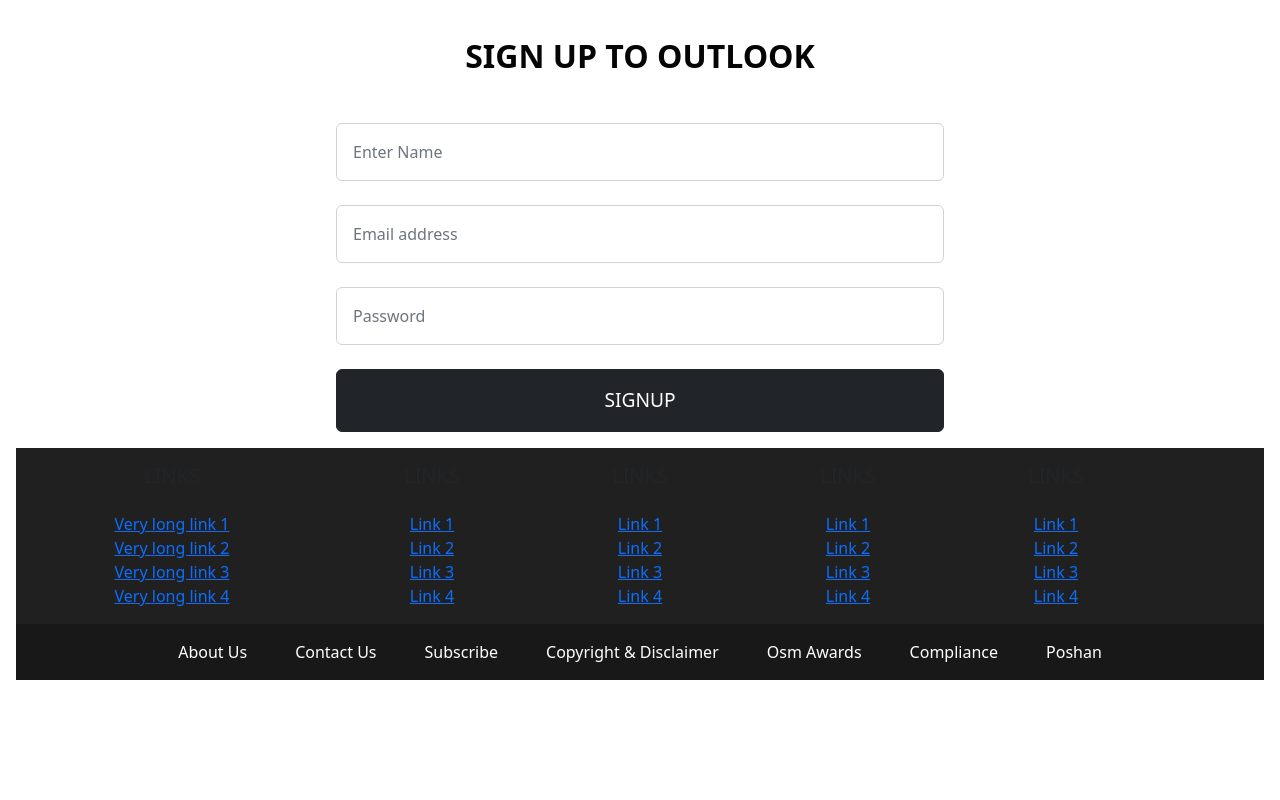
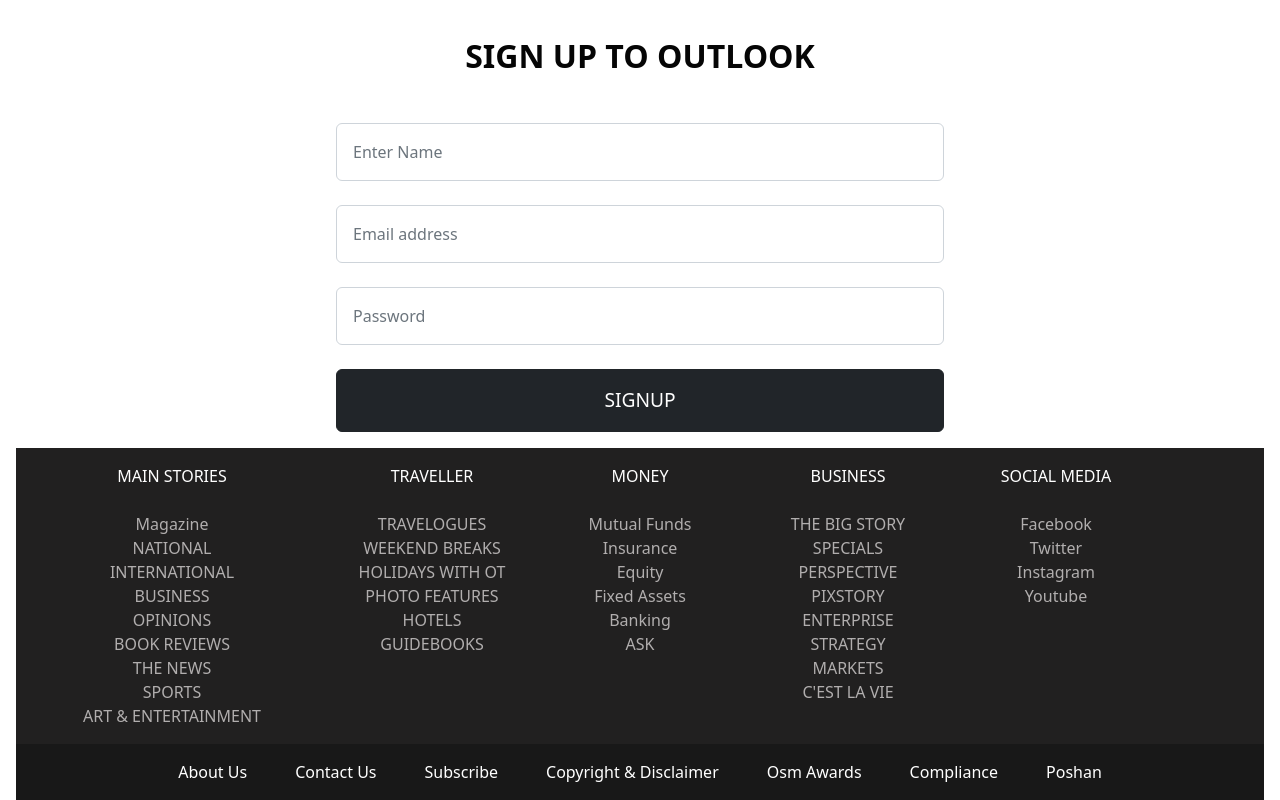
Before and after one commit to Madhukesh06/Outlook-India-NEWS-Website, a React (Vite) app: page /signup in a window 1280 px wide. Shown: the part 764-1564 px from the top of the page. Before the commit the page ends 1460 px from the top, so only its background shows below. Built offline with nearby package versions, Linux system fonts and the light colour scheme.

Commit message:
Home-page created

```diff
--- a/src/App.css
+++ b/src/App.css
@@ -32,11 +32,11 @@
   }
 }
 
-/* @media (prefers-reduced-motion: no-preference) {
+@media (prefers-reduced-motion: no-preference) {
   a:nth-of-type(2) .logo {
     animation: logo-spin infinite 20s linear;
   }
-} */
+}
 
 .card {
   padding: 2em;
@@ -45,3 +45,9 @@
 .read-the-docs {
   color: #888;
 }
+
+a{
+    /* font-style: none; */
+    text-decoration: none;
+    color: #B1AEAE;
+}
--- a/src/App.jsx
+++ b/src/App.jsx
@@ -3,11 +3,14 @@
 import Navbar from './Components/Navbar'
 import Signup_page from './Components/Signup_page'
 import Footer from './Components/Footer'
+import Homepage from './Components/Homepage'
 
-function App() {
+function App(props) {
+
   return (
     <div className="App">
       <Navbar />
+      <Homepage category={props.category} />
       <Footer />
     </div>
   )
--- a/src/Components/Footer.jsx
+++ b/src/Components/Footer.jsx
@@ -1,10 +1,12 @@
 import React from 'react'
 import Navbar from './Navbar'
 import { Link } from "react-router-dom";
+import '../App.css'
 export default function Footer() {
+
     return (
         <div>
-            <div class="relative-bottom">
+            <div className="relative-bottom"  >
                 {/* <!-- Footer --> */}
                 <footer style={{ backgroundColor: "#212020" }}>
 
@@ -18,20 +20,35 @@
                         <div className="col-md-3 ">
 
                             {/* <!-- Links --> */}
-                            <h5 className="font-weight-bold text-uppercase mt-3 mb-4">Links</h5>
+                            <p className="font-weight-bold text-uppercase mt-3 mb-4" style={{ color: "white" }}>Main Stories</p>
 
-                            <ul className="list-unstyled">
-                                <li>
-                                    <a href="#!">Very long link 1</a>
+                            <ul className="list-unstyled"  >
+                                <li >
+                                    <Link to="#!">Magazine</Link>
                                 </li>
                                 <li>
-                                    <a href="#!">Very long link 2</a>
+                                    <Link to="#!">NATIONAL</Link>
                                 </li>
                                 <li>
-                                    <a href="#!">Very long link 3</a>
+                                    <Link to="#!">INTERNATIONAL</Link>
                                 </li>
                                 <li>
-                                    <a href="#!">Very long link 4</a>
+                                    <Link to="#!">BUSINESS</Link>
+                                </li>
+                                <li>
+                                    <Link to="#!">OPINIONS</Link>
+                                </li>
+                                <li>
+                                    <Link to="#!">BOOK REVIEWS</Link>
+                                </li>
+                                <li>
+                                    <Link to="#!">THE NEWS</Link>
+                                </li>
+                                <li>
+                                    <Link to="#!">SPORTS</Link>
+                                </li>
+                                <li>
+                                    <Link to="#!">ART & ENTERTAINMENT</Link>
                                 </li>
                             </ul>
 
@@ -44,20 +61,26 @@
                         <div className="col-md-2 ">
 
                             {/* <!-- Links --> */}
-                            <h5 className="font-weight-bold text-uppercase mt-3 mb-4">Links</h5>
+                            <p className="font-weight-bold text-uppercase mt-3 mb-4" style={{ color: "white" }}>Traveller</p>
 
                             <ul className="list-unstyled">
                                 <li>
-                                    <a href="#!">Link 1</a>
+                                    <Link to="#!">TRAVELOGUES</Link>
                                 </li>
                                 <li>
-                                    <a href="#!">Link 2</a>
+                                    <Link to="#!">WEEKEND BREAKS</Link>
                                 </li>
                                 <li>
-                                    <a href="#!">Link 3</a>
+                                    <Link to="#!">HOLIDAYS WITH OT</Link>
                                 </li>
                                 <li>
-                                    <a href="#!">Link 4</a>
+                                    <Link to="#!">PHOTO FEATURES</Link>
+                                </li>
+                                <li>
+                                    <Link to="#!">HOTELS</Link>
+                                </li>
+                                <li>
+                                    <Link to="#!">GUIDEBOOKS</Link>
                                 </li>
                             </ul>
 
@@ -70,20 +93,27 @@
                         <div className="col-md-2 ">
 
                             {/* <!-- Links --> */}
-                            <h5 className="font-weight-bold text-uppercase mt-3 mb-4">Links</h5>
+                            <p className="font-weight-bold text-uppercase mt-3 mb-4" style={{ color: "white" }}>Money
+                            </p>
 
                             <ul className="list-unstyled">
                                 <li>
-                                    <a href="#!">Link 1</a>
+                                    <Link to="#!">Mutual Funds</Link>
                                 </li>
                                 <li>
-                                    <a href="#!">Link 2</a>
+                                    <Link to="#!">Insurance</Link>
                                 </li>
                                 <li>
-                                    <a href="#!">Link 3</a>
+                                    <Link to="#!">Equity</Link>
                                 </li>
                                 <li>
-                                    <a href="#!">Link 4</a>
+                                    <Link to="#!">Fixed Assets</Link>
+                                </li>
+                                <li>
+                                    <Link to="#!">Banking</Link>
+                                </li>
+                                <li>
+                                    <Link to="#!">ASK</Link>
                                 </li>
                             </ul>
 
@@ -96,20 +126,32 @@
                         <div className="col-md-2 ">
 
                             {/* <!-- Links --> */}
-                            <h5 className="font-weight-bold text-uppercase mt-3 mb-4">Links</h5>
+                            <p className="font-weight-bold text-uppercase mt-3 mb-4" style={{ color: "white" }}>Business</p>
 
                             <ul className="list-unstyled">
                                 <li>
-                                    <a href="#!">Link 1</a>
+                                    <Link to="#!">THE BIG STORY</Link>
                                 </li>
                                 <li>
-                                    <a href="#!">Link 2</a>
+                                    <Link to="#!">SPECIALS</Link>
                                 </li>
                                 <li>
-                                    <a href="#!">Link 3</a>
+                                    <Link to="#!">PERSPECTIVE</Link>
                                 </li>
                                 <li>
-                                    <a href="#!">Link 4</a>
+                                    <Link to="#!">PIXSTORY</Link>
+                                </li>
+                                <li>
+                                    <Link to="#!">ENTERPRISE</Link>
+                                </li>
+                                <li>
+                                    <Link to="#!">STRATEGY</Link>
+                                </li>
+                                <li>
+                                    <Link to="#!">MARKETS</Link>
+                                </li>
+                                <li>
+                                    <Link to="#!">C'EST LA VIE</Link>
                                 </li>
                             </ul>
 
@@ -121,20 +163,20 @@
                         <div className="col-md-2 ">
 
                             {/* <!-- Links --> */}
-                            <h5 className="font-weight-bold text-uppercase mt-3 mb-4">Links</h5>
+                            <p className="font-weight-bold text-uppercase mt-3 mb-4" style={{ color: "white" }}>Social Media</p>
 
                             <ul className="list-unstyled">
                                 <li>
-                                    <a href="#!">Link 1</a>
+                                    <Link to="#!">Facebook</Link>
                                 </li>
                                 <li>
-                                    <a href="#!">Link 2</a>
+                                    <Link to="#!">Twitter</Link>
                                 </li>
                                 <li>
-                                    <a href="#!">Link 3</a>
+                                    <Link to="#!">Instagram</Link>
                                 </li>
                                 <li>
-                                    <a href="#!">Link 4</a>
+                                    <Link to="#!">Youtube</Link>
                                 </li>
                             </ul>
 
@@ -152,7 +194,7 @@
                 </footer>
                 {/* <!-- Footer --> */}
 
-                <div style={{ color: "white", backgroundColor: "#181818", padding: "1rem" }} >
+                <div style={{ color: "white", backgroundColor: "#181818", padding: "1rem", marginBottom: "-1rem" }} >
 
                     <Link to="#" className="navbar-brand fs-6 mx-4"  >
                         About Us
@@ -177,8 +219,8 @@
                     </Link>
 
                 </div>
-            </div>
-        </div>
+            </div >
+        </div >
 
 
     )
--- a/src/Components/Signup_page.jsx
+++ b/src/Components/Signup_page.jsx
@@ -9,7 +9,7 @@
 
     let navigate = useNavigate();
 
-    let handleSubmit = async () => {
+    let handleSubmit = async (event) => {
         event.preventDefault();
         await fetch("https://jsonserver06.herokuapp.com/posts", {
             method: "POST",
--- a/src/main.jsx
+++ b/src/main.jsx
@@ -10,10 +10,23 @@
   // <React.StrictMode>
   <BrowserRouter>
     <Routes>
-      <Route path="/" element={<App />} />
-      <Route path="/Navbar" element={<Navbar />} />
-      <Route path="/signup" element={<Signup_page />} />
-      <Route path="/signin" element={<Login_page />} />
+      <Route exact path="/" element={<App />} />
+      <Route exact path="/signup" element={<Signup_page />} />
+      <Route exact path="/signin" element={<Login_page />} />
+      <Route exact path="/outlook" element={<App key="outlook" category="health" />} />
+      <Route exact path="/business" element={<App key="business" category="business" />} />
+      <Route exact path="/money" element={<App key="money" category="money" />} />
+      <Route exact path="/bitcoin" element={<App key="bitcoin" category="bitcoin" />} />
+      <Route exact path="/travel" element={<App key="travel" category="travel" />} />
+      <Route exact path="/sports" element={<App key="sports" category="sports" />} />
+      <Route exact path="/videos" element={<App key="videos" category="videos" />} />
+      <Route exact path="/entertainment" element={<App key="entertainment" category="entertainment" />} />
+      <Route exact path="/photo" element={<App key="photo" category="photo" />} />
+      <Route exact path="/magazine" element={<App key="magazine" category="science" />} />
+      <Route exact path="/hindi" element={<App key="hindi" category="hindi" />} />
+      <Route exact path="/others" element={<App key="others" category="others" />} />
+      <Route exact path="/agritech" element={<App key="agritech" category="technology" />} />
+
     </Routes>
   </BrowserRouter>
   // </React.StrictMode>
```
Also changed, not shown: src/Components/Homepage.jsx (added, +31 -0 lines), src/Components/Navbar.jsx (+18 -17 lines).
